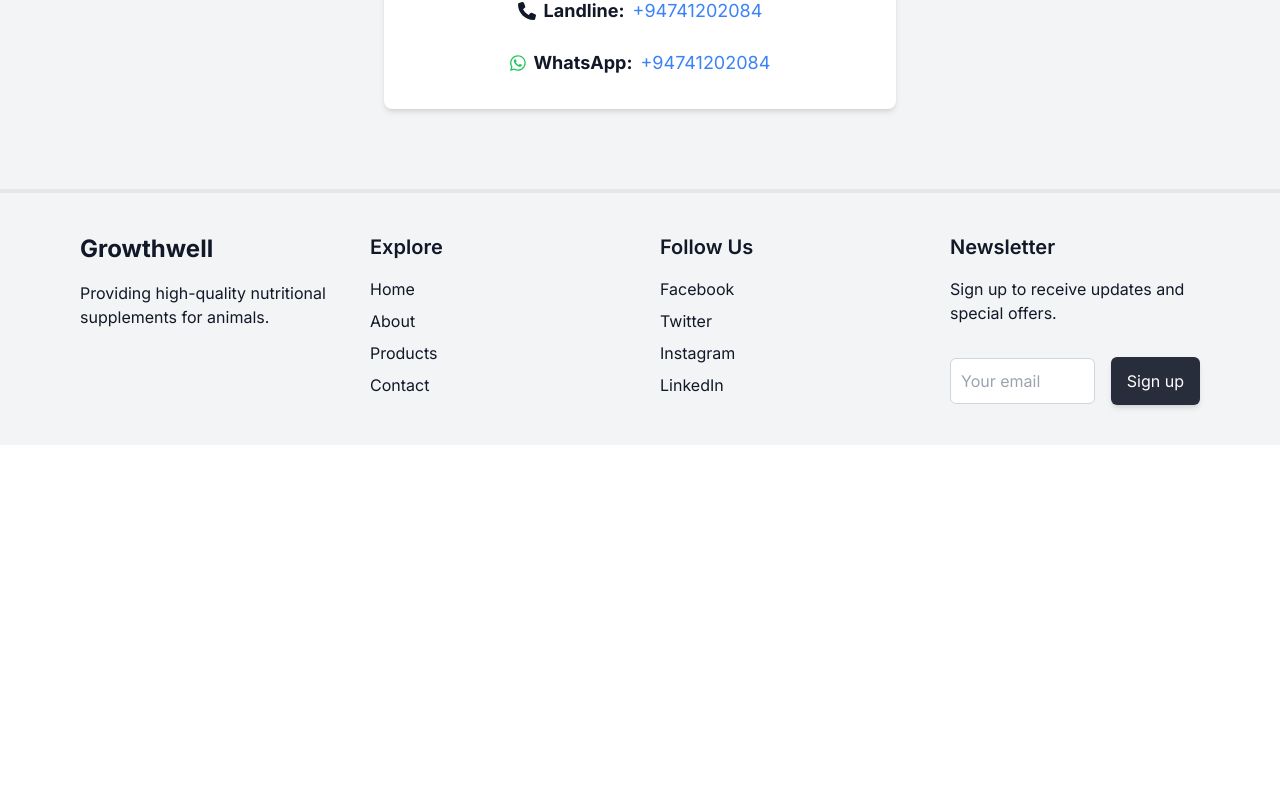
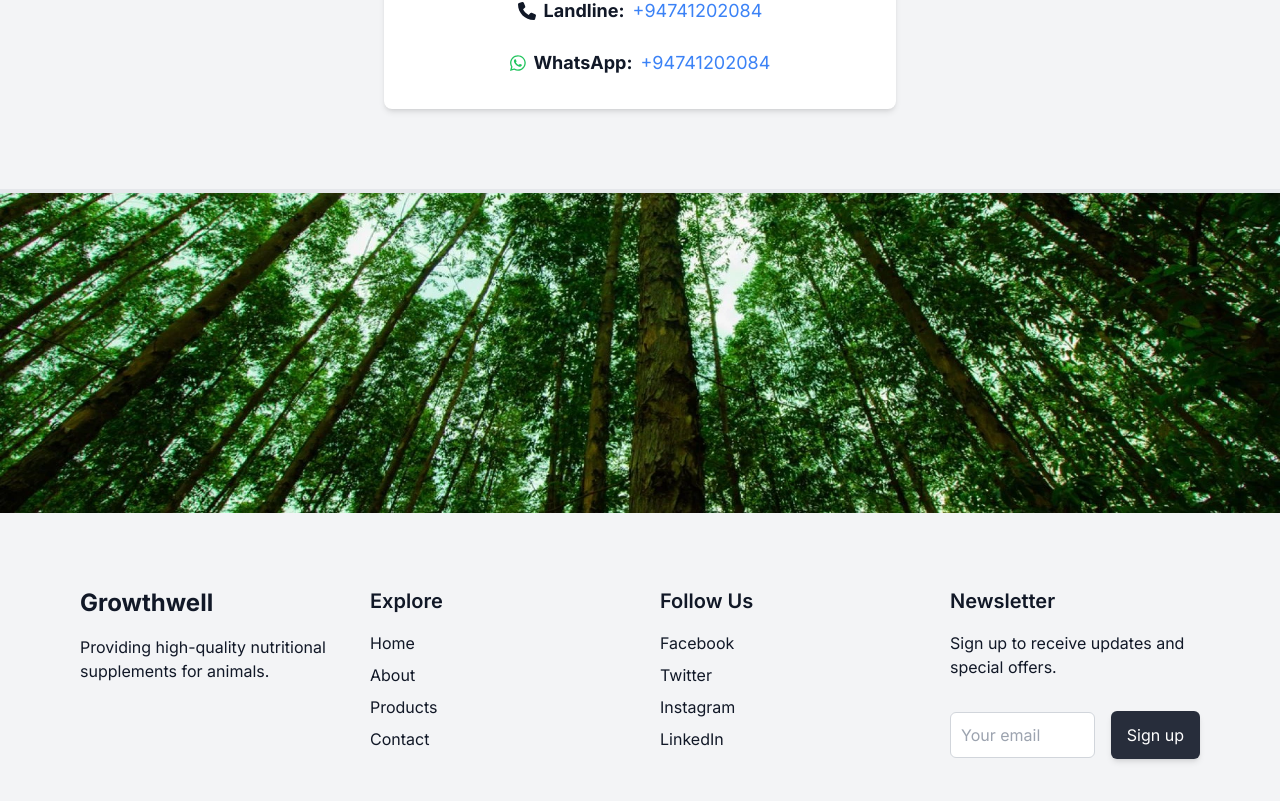
Before and after one commit to thusarakap/growthwell-site, a Next.js app: page / in a window 1280 px wide. Shown: the part 1717-2518 px from the top of the page. Before the commit the page ends 2162 px from the top, so only its background shows below. Built offline with nearby package versions, Linux system fonts and the light colour scheme.

Commit message:
Update footer.tsx

```diff
--- a/src/app/components/footer.tsx
+++ b/src/app/components/footer.tsx
@@ -2,8 +2,13 @@
 
 const Footer = () => {
   return (
-    <footer className="bg-gray-100 text-gray-900 py-10 px-5 md:px-20 border-t-4">
-      <div className="container mx-auto grid grid-cols-1 md:grid-cols-4 gap-10">
+    <footer className="bg-gray-100 text-gray-900 border-t-4">
+      <section className="">
+        <img src="/images/footerbanner.webp" className="w-full max-h-80" alt="" />
+
+      </section>
+      <section className="min-h-80 content-center">
+      <div className="container mx-auto grid grid-cols-1 md:grid-cols-4 gap-10 py-10 px-5 md:px-20">
         {/* Site Name */}
         <div>
           <h2 className="text-2xl font-bold mb-4 text-primary">Growthwell</h2>
@@ -104,6 +109,7 @@
           </form>
         </div>
       </div>
+    </section>
     </footer>
   );
 };
```
